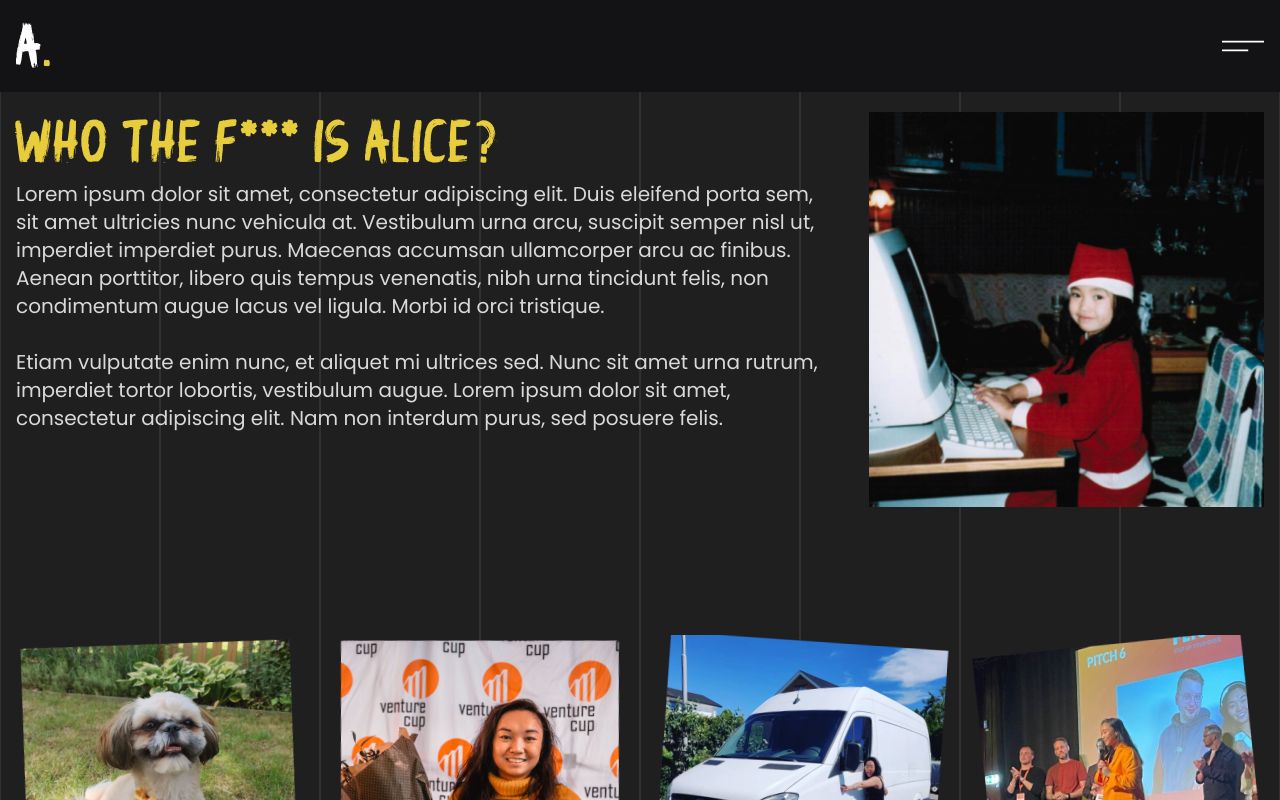
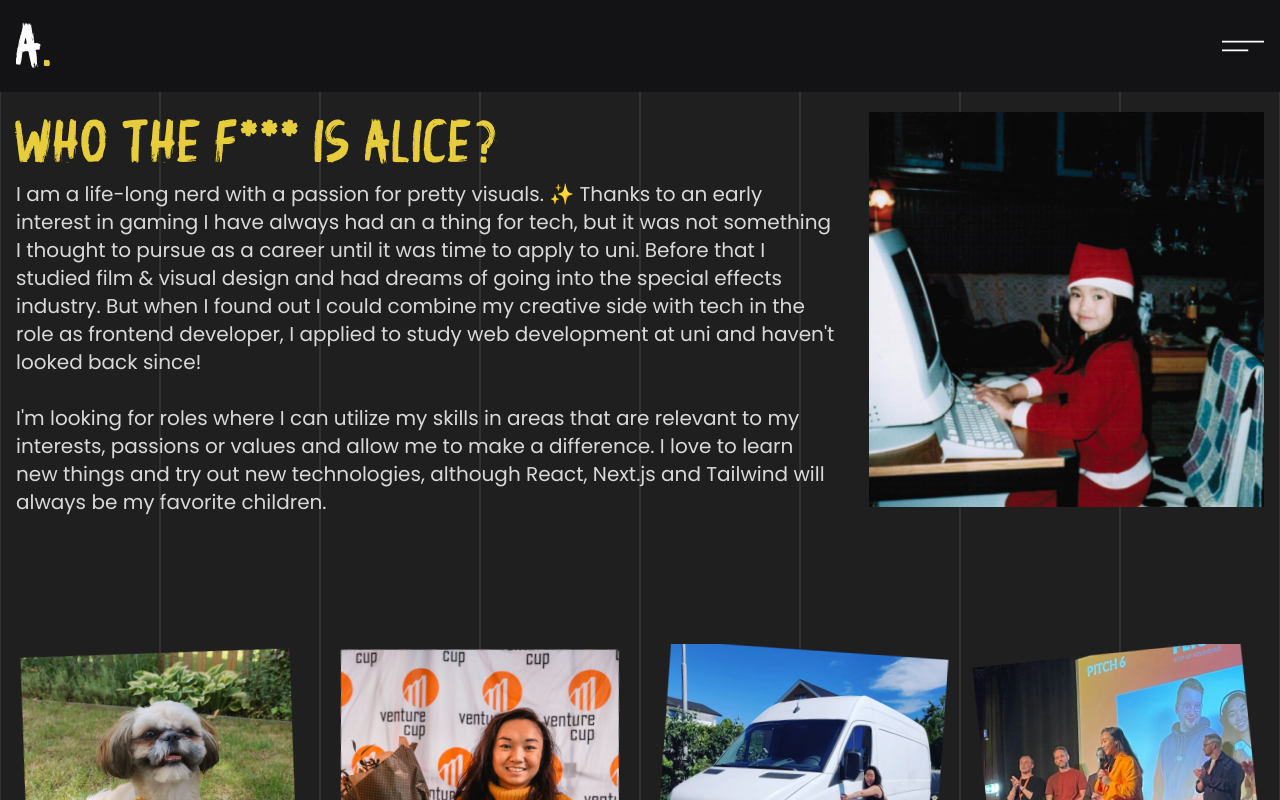
Before and after one commit to alice-ang/portfolio-v2, a Next.js app: page /about in a window 1280 px wide. Shown: the top 800 px of the page. Built offline with nearby package versions, Linux system fonts and the light colour scheme.

Commit message:
fix: update about

```diff
--- a/src/app/about/page.tsx
+++ b/src/app/about/page.tsx
@@ -14,19 +14,22 @@ export default function About() {
             <div className="col-span-12 md:col-span-8 space-y-2">
               <h2 className="text-palette-yellow">Who the f*** is Alice?</h2>
               <p>
-                Lorem ipsum dolor sit amet, consectetur adipiscing elit. Duis
-                eleifend porta sem, sit amet ultricies nunc vehicula at.
-                Vestibulum urna arcu, suscipit semper nisl ut, imperdiet
-                imperdiet purus. Maecenas accumsan ullamcorper arcu ac finibus.
-                Aenean porttitor, libero quis tempus venenatis, nibh urna
-                tincidunt felis, non condimentum augue lacus vel ligula. Morbi
-                id orci tristique.
+                I am a life-long nerd with a passion for pretty visuals. ✨
+                Thanks to an early interest in gaming I have always had an a
+                thing for tech, but it was not something I thought to pursue as
+                a career until it was time to apply to uni. Before that I
+                studied film & visual design and had dreams of going into the
+                special effects industry. But when I found out I could combine
+                my creative side with tech in the role as frontend developer, I
+                applied to study web development at uni and haven't looked back
+                since!
                 <br />
                 <br />
-                Etiam vulputate enim nunc, et aliquet mi ultrices sed. Nunc sit
-                amet urna rutrum, imperdiet tortor lobortis, vestibulum augue.
-                Lorem ipsum dolor sit amet, consectetur adipiscing elit. Nam non
-                interdum purus, sed posuere felis.
+                I'm looking for roles where I can utilize my skills in areas
+                that are relevant to my interests, passions or values and allow
+                me to make a difference. I love to learn new things and try out
+                new technologies, although React, Next.js and Tailwind will
+                always be my favorite children.
               </p>
             </div>
             <div className="col-span-12 md:col-span-4 relative aspect-square bg-red-100 ">
--- a/src/app/page.tsx
+++ b/src/app/page.tsx
@@ -81,19 +81,22 @@ export default function Home() {
             <div className="col-span-12 md:col-span-8 space-y-2">
               <h2 className="text-palette-yellow">Who the f*** is Alice?</h2>
               <p>
-                Lorem ipsum dolor sit amet, consectetur adipiscing elit. Duis
-                eleifend porta sem, sit amet ultricies nunc vehicula at.
-                Vestibulum urna arcu, suscipit semper nisl ut, imperdiet
-                imperdiet purus. Maecenas accumsan ullamcorper arcu ac finibus.
-                Aenean porttitor, libero quis tempus venenatis, nibh urna
-                tincidunt felis, non condimentum augue lacus vel ligula. Morbi
-                id orci tristique.
+                I am a life-long nerd with a passion for pretty visuals. ✨
+                Thanks to an early interest in gaming I have always had an a
+                thing for tech, but it was not something I thought to pursue as
+                a career until it was time to apply to uni. Before that I
+                studied film & visual design and had dreams of going into the
+                special effects industry. But when I found out I could combine
+                my creative side with tech in the role as frontend developer, I
+                applied to study web development at uni and haven't looked back
+                since!
                 <br />
                 <br />
-                Etiam vulputate enim nunc, et aliquet mi ultrices sed. Nunc sit
-                amet urna rutrum, imperdiet tortor lobortis, vestibulum augue.
-                Lorem ipsum dolor sit amet, consectetur adipiscing elit. Nam non
-                interdum purus, sed posuere felis.
+                I'm looking for roles where I can utilize my skills in areas
+                that are relevant to my interests, passions or values and allow
+                me to make a difference. I love to learn new things and try out
+                new technologies, although React, Next.js and Tailwind will
+                always be my favorite children.
               </p>
             </div>
             <div className="col-span-12 md:col-span-4 relative aspect-square bg-red-100 ">
```
